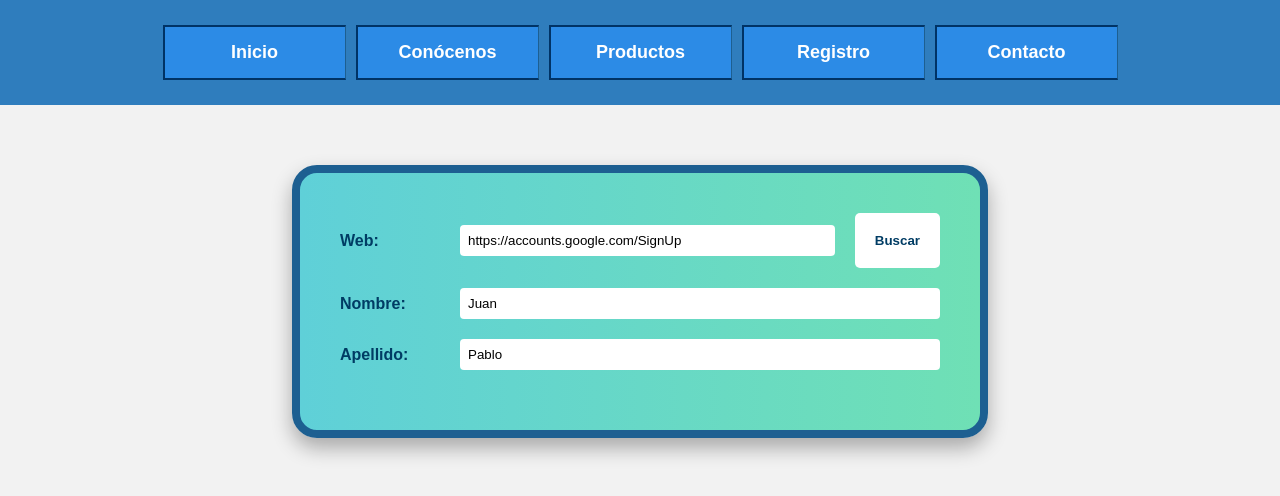
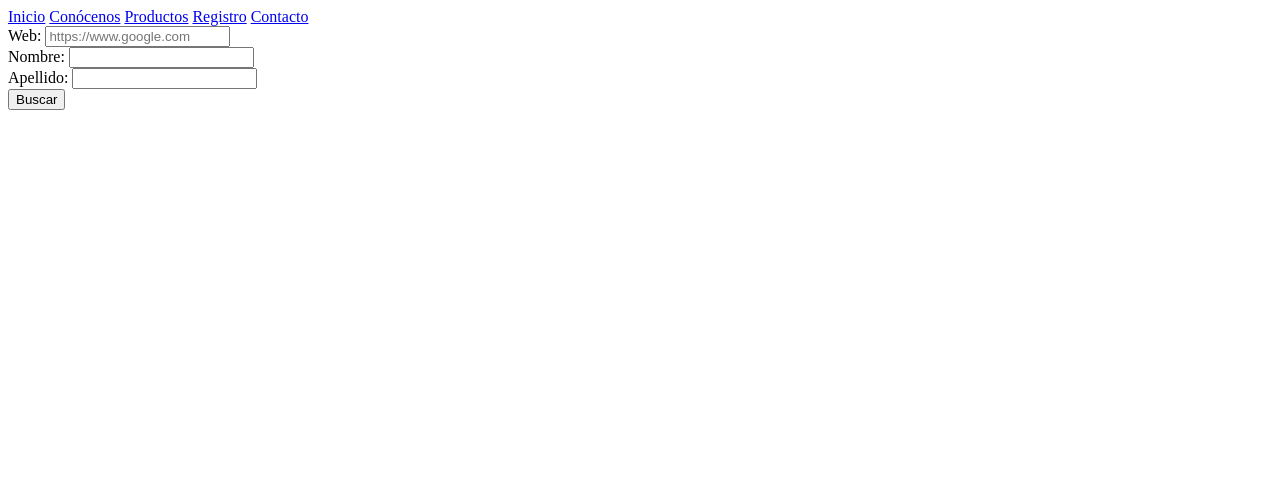
Before and after one commit to myibarra25-lab/ordinario-parcial-dos-1-1, a plain HTML site: page index.html in a window 1280 px wide. Drawn offline with Linux system fonts and the light colour scheme.

Commit message:
first commit

```diff
--- a/index.html
+++ b/index.html
@@ -1,126 +1,49 @@
 <!DOCTYPE html>
 <html lang="es">
 <head>
-    <meta charset="UTF-8">
-    <link rel="stylesheet" href="style.css">
-    <title>Interfaz Web</title>
-
-    <style>
-        body {
-            font-family: Arial, sans-serif;
-            background-color: #f2f2f2;
-            margin: 0;
-        }
-
-        /* Menú superior */
-        nav {
-            display: flex;
-            justify-content: center;
-            background-color: #2f7dbd;
-        }
-
-        nav a {
-            padding: 15px 30px;
-            color: white;
-            text-decoration: none;
-            border-right: 1px solid #1d5f91;
-            font-weight: bold;
-        }
-
-        nav a:hover {
-            background-color: #1d5f91;
-        }
-
-        /* Contenedor principal */
-        .container {
-            display: flex;
-            justify-content: center;
-            margin-top: 60px;
-        }
-
-        /* Caja del formulario */
-        .card {
-            background: linear-gradient(to right, #5fd0d8, #6fe0b5);
-            border-radius: 25px;
-            padding: 40px;
-            width: 600px;
-            border: 8px solid #1d5f91;
-            box-shadow: 0 10px 20px rgba(0,0,0,0.3);
-        }
-
-        /* Formulario */
-        .form-group {
-            display: flex;
-            align-items: center;
-            margin-bottom: 20px;
-        }
-
-        label {
-            width: 120px;
-            font-weight: bold;
-            color: #003c64;
-        }
-
-        input {
-            flex: 1;
-            padding: 8px;
-            border: none;
-            border-radius: 4px;
-        }
-
-        .btn {
-            margin-left: 20px;
-            padding: 20px;
-            background-color: white;
-            border: none;
-            border-radius: 5px;
-            font-weight: bold;
-            color: #003c64;
-            cursor: pointer;
-        }
-
-        .btn:hover {
-            background-color: #e0e0e0;
-        }
-    </style>
-
+<meta charset="UTF-8">
+<title>Inicio</title>
+<link rel="stylesheet" href="style.css">
 </head>
 
 <body>
 
-    <!-- Menú -->
-    <nav>
-        <nav>
-    <a href="#inicio">Inicio</a>
-    <a href="#conocenos">Conócenos</a>
-    <a href="#productos">Productos</a>
-    <a href="#registro">Registro</a>
-    <a href="#contacto">Contacto</a>
+<nav class="menu">
+    <a href="inicio.html">Inicio</a>
+    <a href="conocenos.html">Conócenos</a>
+    <a href="productos.html">Productos</a>
+    <a href="registro.html">Registro</a>
+    <a href="contacto.html">Contacto</a>
 </nav>
-    </nav>
 
-    <!-- Contenido -->
-    <div class="container">
-        <div class="card">
+<div class="contenedor">
 
-            <div class="form-group">
+    <div class="formulario">
+
+        <div class="campos">
+
+            <div class="fila">
                 <label>Web:</label>
-                <input type="text" value="https://accounts.google.com/SignUp">
-                <button class="btn">Buscar</button>
+                <input type="text" placeholder="https://www.google.com">
             </div>
 
-            <div class="form-group">
+            <div class="fila">
                 <label>Nombre:</label>
-                <input type="text" value="Juan">
+                <input type="text">
             </div>
 
-            <div class="form-group">
+            <div class="fila">
                 <label>Apellido:</label>
-                <input type="text" value="Pablo">
+                <input type="text">
             </div>
 
         </div>
+
+        <button class="boton">Buscar</button>
+
     </div>
+
+</div>
 
 </body>
 </html>
--- a/style.css
+++ /dev/null
@@ -1,30 +0,0 @@
-/* Barra de navegación */
-nav {
-    background-color: #1e73be;
-    text-align: center;
-    padding: 10px;
-}
-
-/* Botones del menú */
-nav a {
-    display: inline-block;
-    width: 120px;
-    padding: 12px 0;
-    margin: 5px;
-    background-color: #2c8be6;
-    color: white;
-    text-decoration: none;
-    font-family: Arial, sans-serif;
-    font-size: 18px;
-    font-weight: bold;
-    border: 2px solid #003366;
-    border-radius: 0; /* cuadrado */
-    transition: 0.3s;
-}
-
-/* Efecto al pasar el mouse */
-nav a:hover {
-    background-color: red;
-    color: white;
-    transform: scale(1.05);
-}
```
Also changed, not shown: alta.html (deleted, +0 -15 lines), nosotros.html (deleted, +0 -15 lines), registro.html (deleted, +0 -30 lines).
